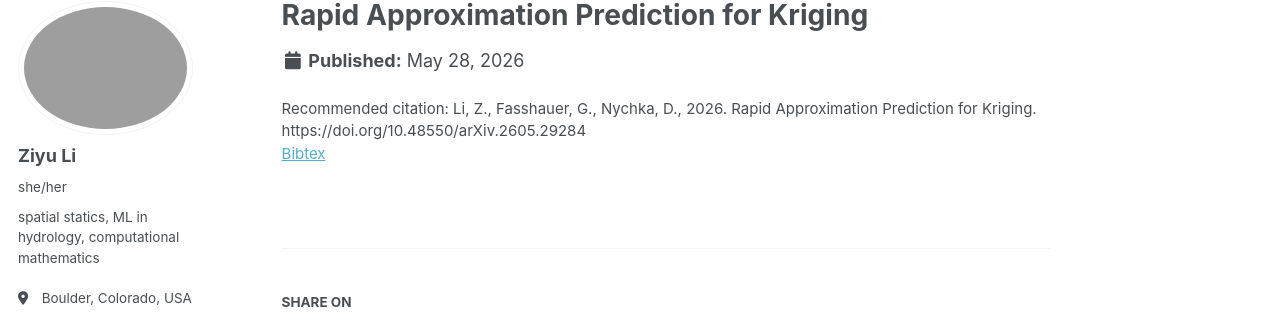
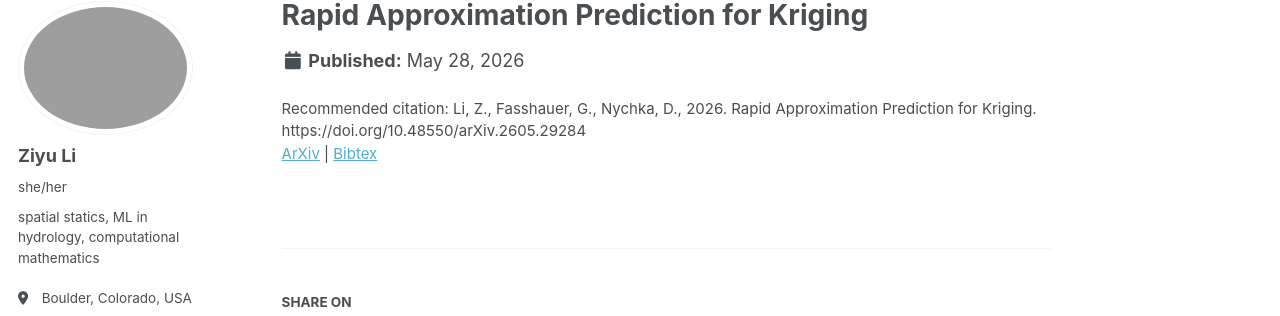
Before and after one commit to ziyuli22/ziyuli22.github.io, a Jekyll site: the page built from _publications/2026_05_28_article_rap.md, in a window 1280 px wide and 947 px high. Shown: the part 98-414 px from the top of the window. Built offline with Jekyll 4.4.1, drawn with Linux system fonts in a browser that asks for light colours; some web fonts are replaced; a script that is not in the unit is left out.

Commit message:
formating

```diff
--- a/_layouts/single.html
+++ b/_layouts/single.html
@@ -51,6 +51,8 @@ layout: default
           <p style="font-size: smaller">Recommended citation: {{ page.citation }}<br /><a href="{{ page.paperurl }}">Paper</a> | <a href="{{ page.slidesurl }}">Slides</a> | <a href="{{ page.bibtexurl }}">Bibtex</a></p>
         {% elsif page.citation and page.paperurl and page.slidesurl %}
           <p style="font-size: smaller">Recommended citation: {{ page.citation }}<br /><a href="{{ page.paperurl }}">Paper</a> | <a href="{{ page.slidesurl }}">Slides</a></p>
+        {% elsif page.citation and page.paperurl and page.arxivurl and page.bibtexurl %}
+          <p style="font-size: smaller">Recommended citation: {{ page.citation }}<br /><a href="{{ page.paperurl }}">Paper</a> | <a href="{{ page.arxivurl }}">ArXiv</a> | <a href="{{ page.bibtexurl }}">Bibtex</a></p>
         {% elsif page.citation and page.paperurl and page.bibtexurl %}
           <p style="font-size: smaller">Recommended citation: {{ page.citation }}<br /><a href="{{ page.paperurl }}">Paper</a> | <a href="{{ page.bibtexurl }}">Bibtex</a></p>
         {% elsif page.citation and page.paperurl %}
@@ -63,6 +65,10 @@ layout: default
           <p style="font-size: smaller">Recommended citation: {{ page.citation }}<br /><a href="{{ page.dataseturl }}">Dataset</a> | <a href="{{ page.bibtexurl }}">Bibtex</a></p>
         {% elsif page.citation and page.dataseturl %}
           <p style="font-size: smaller">Recommended citation: {{ page.citation }}<br /><a href="{{ page.dataseturl }}">Dataset</a></p>
+        {% elsif page.citation and page.arxivurl and page.bibtexurl %}
+          <p style="font-size: smaller">Recommended citation: {{ page.citation }}<br /><a href="{{ page.arxivurl }}">ArXiv</a> | <a href="{{ page.bibtexurl }}">Bibtex</a></p>
+        {% elsif page.citation and page.arxivurl %}
+          <p style="font-size: smaller">Recommended citation: {{ page.citation }}<br /><a href="{{ page.arxivurl }}">ArXiv</a></p>
         {% elsif page.slidesurl and page.bibtexurl %}
           <p style="font-size: smaller"><a href="{{ page.slidesurl }}">Slides</a> | <a href="{{ page.bibtexurl }}">Bibtex</a></p>
         {% elsif page.citation and page.bibtexurl %}
@@ -73,6 +79,10 @@ layout: default
           <p style="font-size: smaller"><a href="{{ page.dataseturl }}">Dataset</a> | <a href="{{ page.bibtexurl }}">Bibtex</a></p>
         {% elsif page.dataseturl %}
           <p style="font-size: smaller"><a href="{{ page.dataseturl }}">Dataset</a></p>
+        {% elsif page.arxivurl and page.bibtexurl %}
+          <p style="font-size: smaller"><a href="{{ page.arxivurl }}">ArXiv</a> | <a href="{{ page.bibtexurl }}">Bibtex</a></p>
+        {% elsif page.arxivurl %}
+          <p style="font-size: smaller"><a href="{{ page.arxivurl }}">ArXiv</a></p>
         {% elsif page.slidesurl %}
           <p style="font-size: smaller"><a href="{{ page.slidesurl }}">Slides</a></p>
         {% elsif page.bibtexurl %}
```
Also changed, not shown: _includes/archive-single.html (+10 -0 lines).
